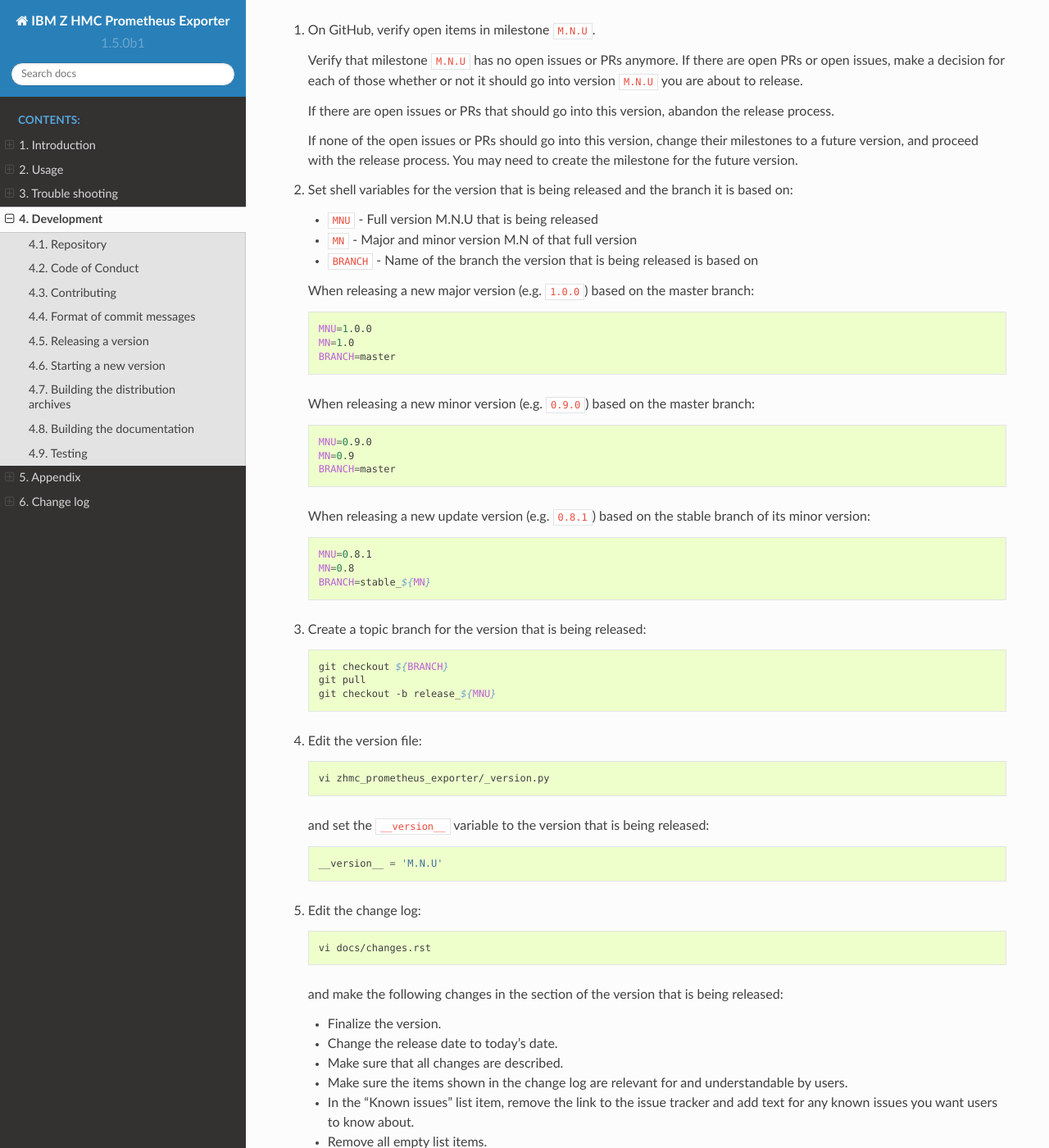
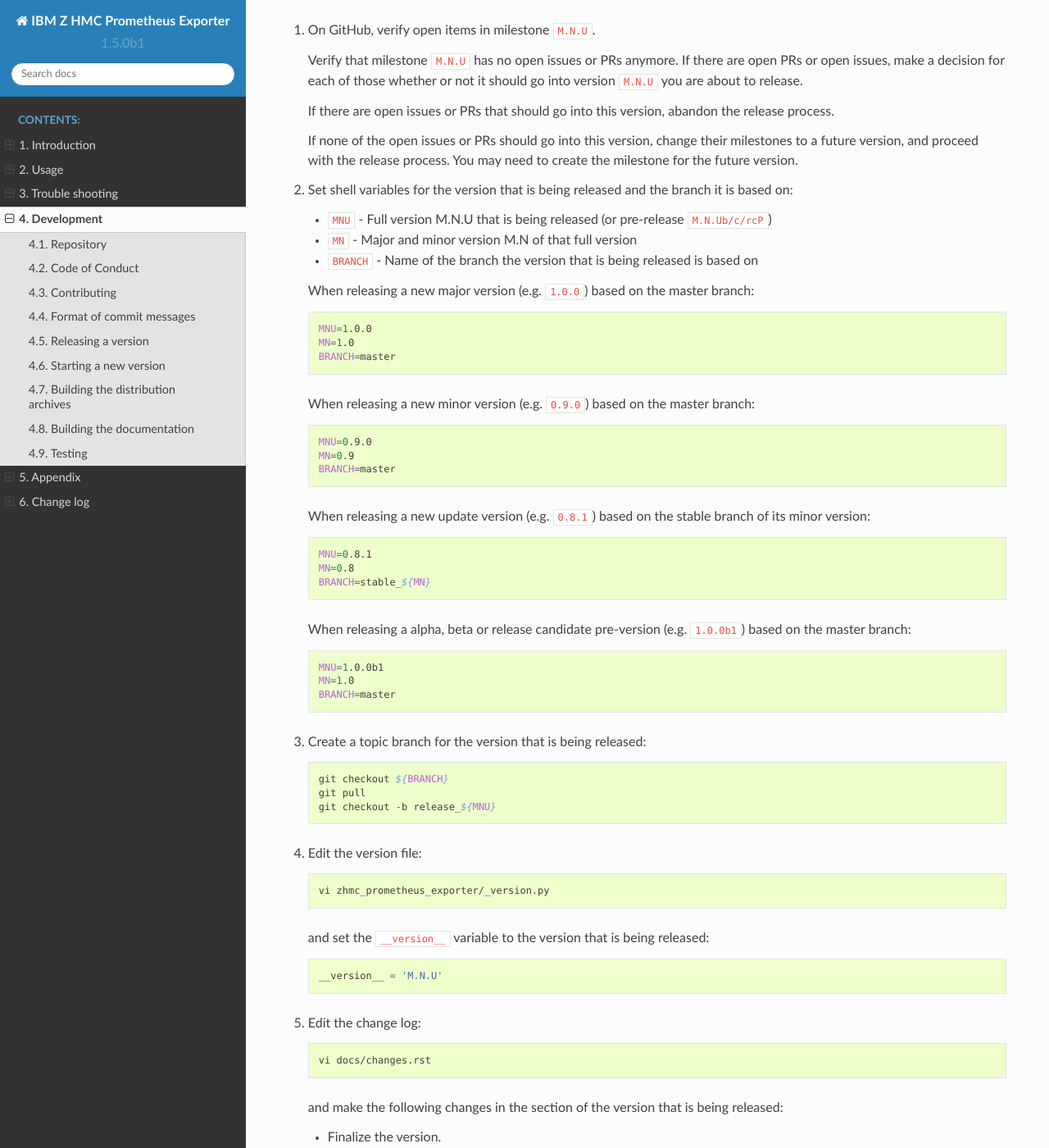
Before and after one commit to zhmcclient/zhmc-prometheus-exporter, a Sphinx documentation site: the page built from docs/development.rst, in a window 1280 px wide and 1400 px high, scrolled down 2451 px. Shown: the whole window at 82% size. Built offline with Sphinx 7.4.7 and the Read the Docs theme 2.0.0, drawn with Linux system fonts in a browser that asks for light colours.

Commit message:
Added support for publishing pre/post releases
Signed-off-by: Andreas Maier <maiera@de.ibm.com>

```diff
--- a/docs/development.rst
+++ b/docs/development.rst
@@ -163,7 +163,7 @@
 2.  Set shell variables for the version that is being released and the branch
     it is based on:
 
-    * ``MNU`` - Full version M.N.U that is being released
+    * ``MNU`` - Full version M.N.U that is being released (or pre-release ``M.N.Ub/c/rcP``)
     * ``MN`` - Major and minor version M.N of that full version
     * ``BRANCH`` - Name of the branch the version that is being released is
       based on
@@ -194,6 +194,15 @@
         MNU=0.8.1
         MN=0.8
         BRANCH=stable_${MN}
+
+    When releasing a alpha, beta or release candidate pre-version (e.g. ``1.0.0b1``) based on the master
+    branch:
+
+    .. code-block:: sh
+
+        MNU=1.0.0b1
+        MN=1.0
+        BRANCH=master
 
 3.  Create a topic branch for the version that is being released:
 
```
Also changed, not shown: 1 other file.
